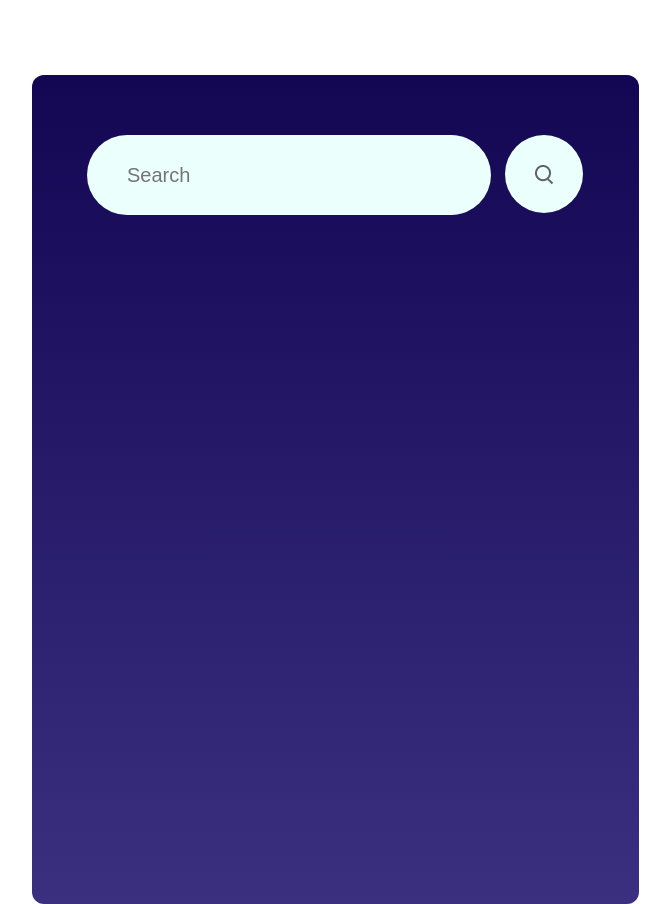
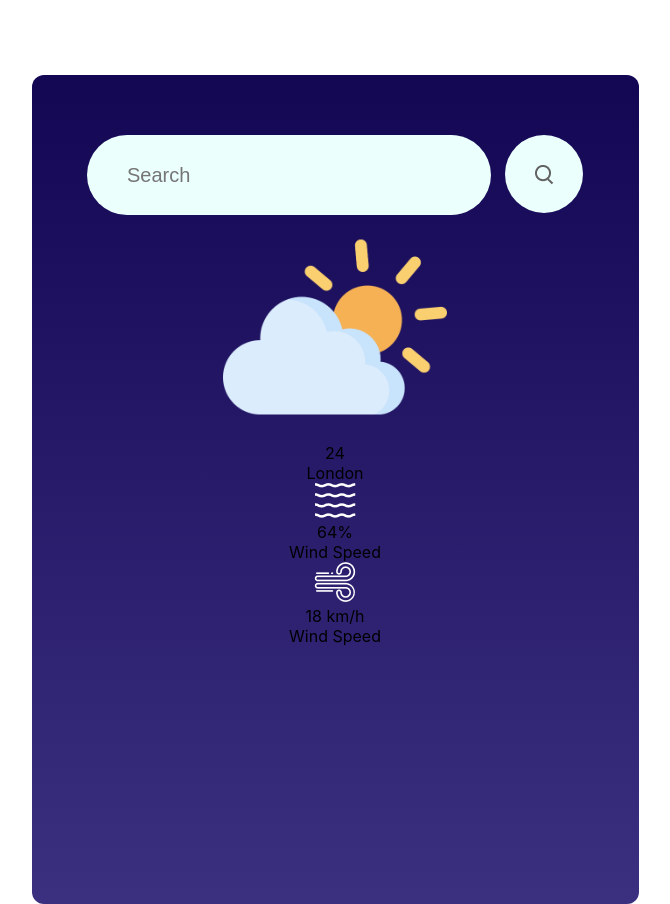
Before and after one commit to Sergey-Sverdlov/WeatherApp, a React (Create React App) app in the folder weather-app/: page / in a window 1280 px wide. Shown: the whole page, without its empty margins (305-975 px from the left). Built offline with nearby package versions, Linux system fonts and the light colour scheme.

Commit message:
add elements with wind-speed and humidity-percent

```diff
--- a/weather-app/src/Components/WeatherApp/WeatherApp.jsx
+++ b/weather-app/src/Components/WeatherApp/WeatherApp.jsx
@@ -16,7 +16,28 @@ const WeatherApp = () => {
             <div className="top-bar">
                 <input type="text" className="cityInput" placeholder="Search"/>
                 <div className="search-icon">
-                    <img src={search_icon} alt="" />
+                    <img src={search_icon} alt=""/>
+                </div>
+            </div>
+            <div className="weather-image">
+                <img src={cloud_icon} alt=""/>
+            </div>
+            <div className="weather-temp">24</div>
+            <div className="weather-location">London</div>
+            <div className="data-container">
+                <div className="element">
+                    <img src={humidity_icon} alt="" className="icon"/>
+                    <div className="data">
+                        <div className="humidity-percent">64%</div>
+                        <div className="text">Wind Speed</div>
+                    </div>
+                </div>
+                <div className="element">
+                    <img src={wind_icon} alt="" className="icon"/>
+                    <div className="data">
+                        <div className="wind-speed">18 km/h</div>
+                        <div className="text">Wind Speed</div>
+                    </div>
                 </div>
             </div>
         </div>
```
